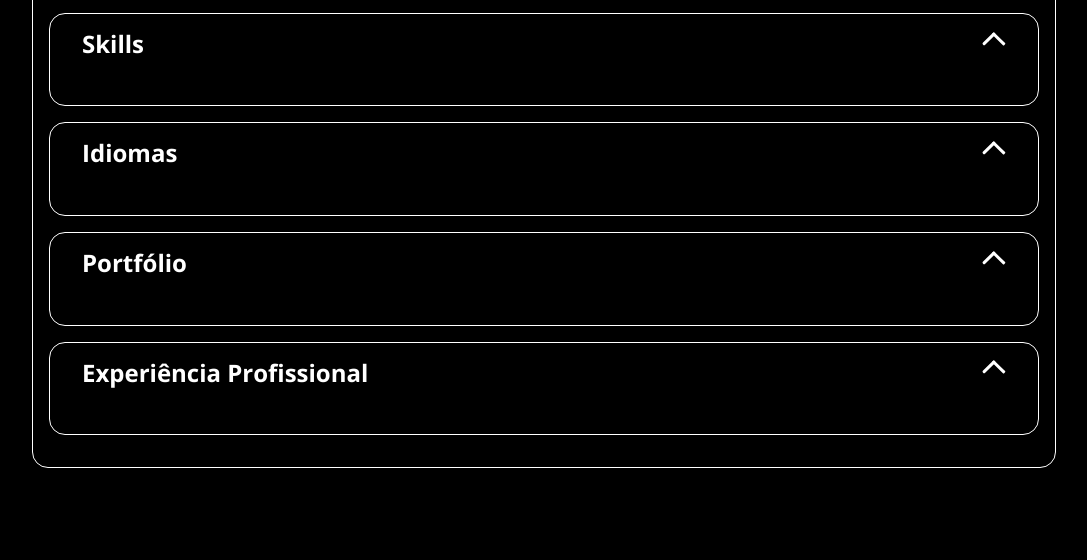
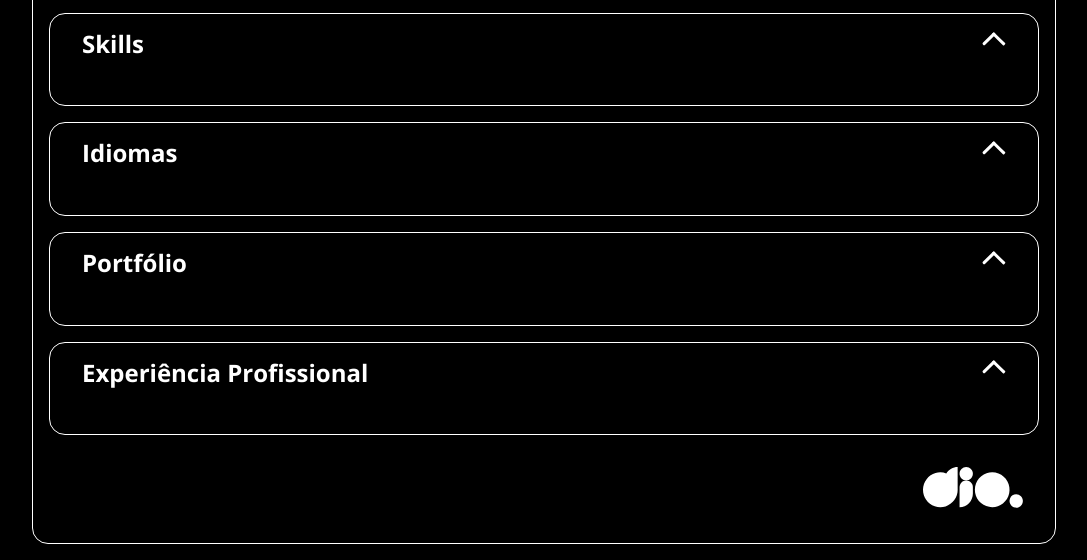
Before and after one commit to alderjunio/pagina-de-portifolio, a plain HTML site: page index.html in a window 1280 px wide. Shown: the part 327-887 px from the top of the page, without its empty margins (96-1183 px from the left). Before the commit the page ends 811 px from the top, so only its background shows below. Drawn offline with nearby package versions, Linux system fonts and the light colour scheme.

Commit message:
adicionado logo da dio

```diff
--- /dev/null
+++ b/assets/css/footer.css
@@ -0,0 +1,12 @@
+footer{
+    width: 100%;
+    display: flex;
+    flex-direction: row;
+    justify-content: flex-end;
+    align-items: center;
+    padding: 1rem;
+}
+
+footer img{
+    max-width: 100px;
+}
--- a/index.html
+++ b/index.html
@@ -27,6 +27,7 @@
     <link rel="stylesheet" href="assets/css/portfolio.css" />
     <link rel="stylesheet" href="assets/css/experience.css" />
     <link rel="stylesheet" href="assets/css/skills.css">
+    <link rel="stylesheet" href="assets/css/footer.css">
 
     <title>Portifolio Alder Junio</title>
   </head>
@@ -107,6 +108,12 @@
         </div>
       </section>
 
+      <footer>
+        <a href="https://www.dio.me/" target="_blank">
+          <img src="assets/img/dio.svg" alt="DIO">
+        </a>
+      </footer>
+
 
     </main>
 
```
Also changed, not shown: assets/img/dio.svg (added).
